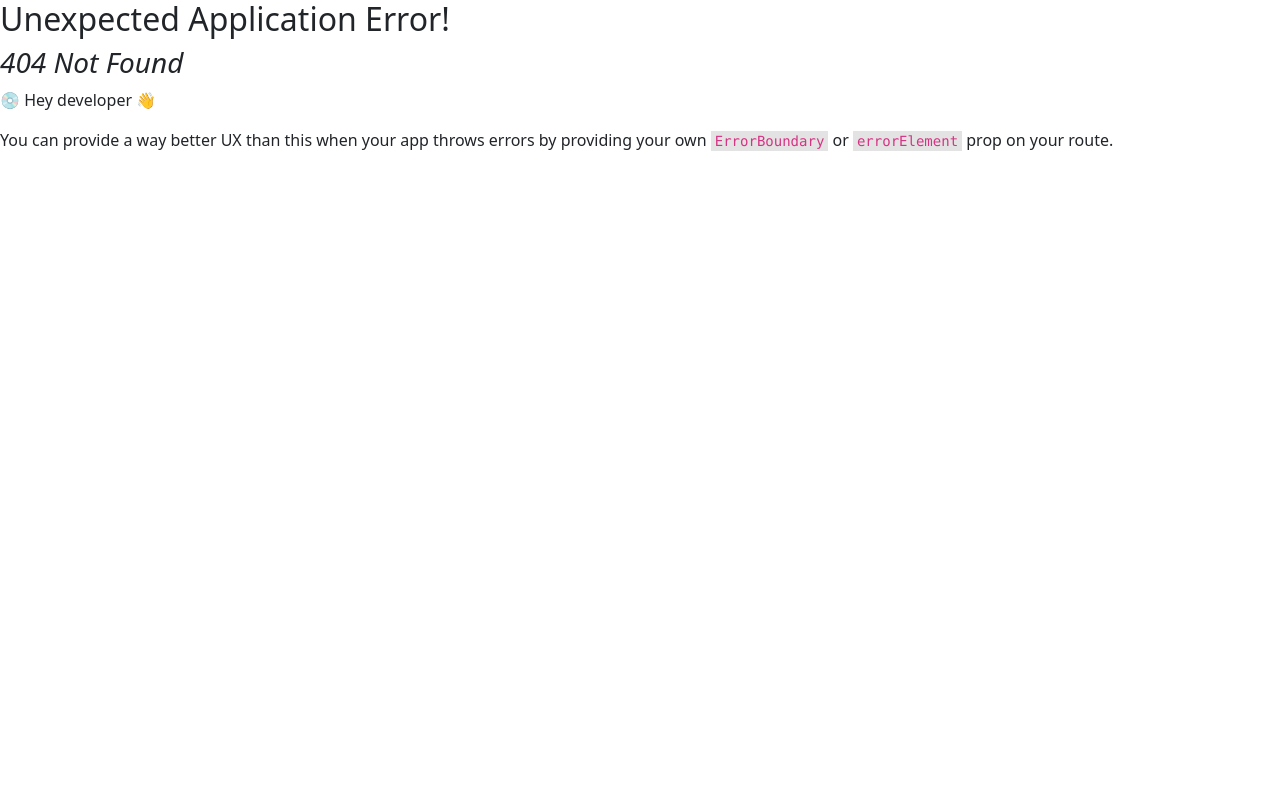
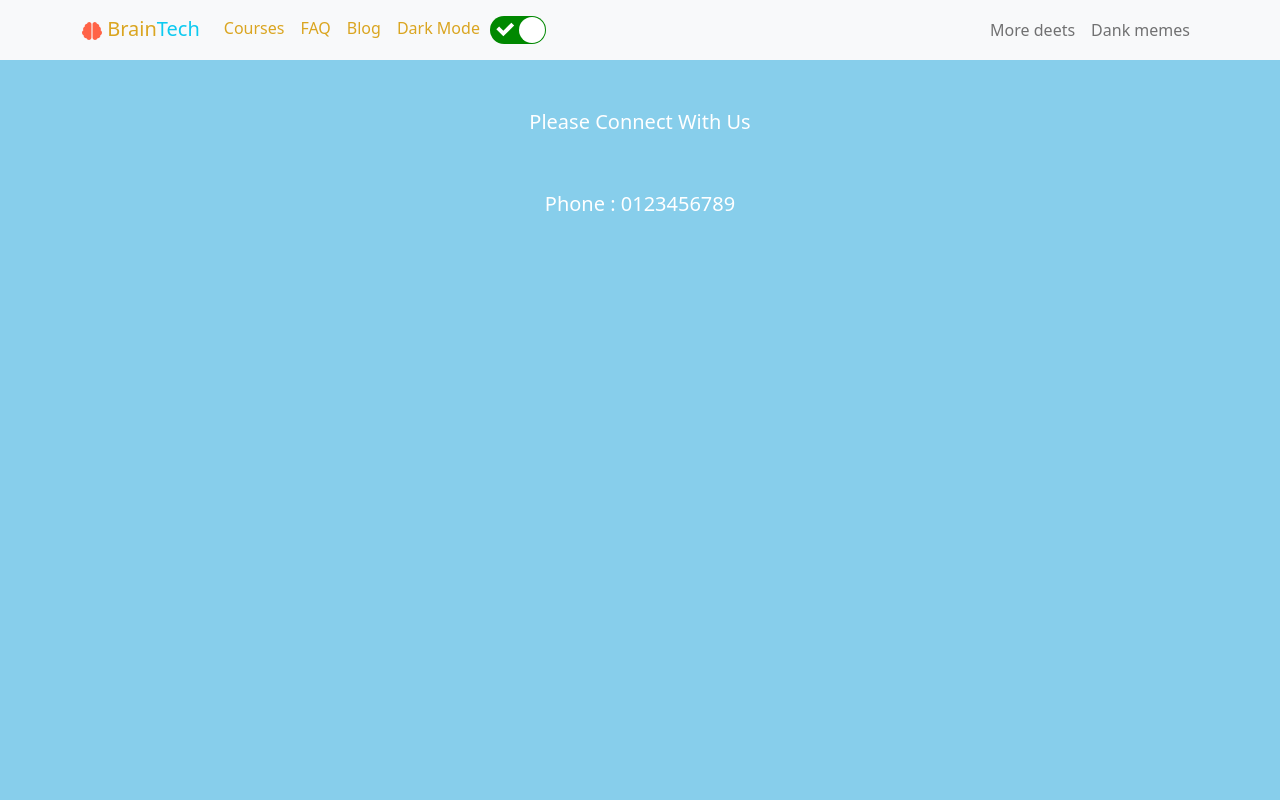
Before and after one commit to tuhinahmed-cse/-BrainTech-Client-side, a React (Create React App) app: page /contact in a window 1280 px wide. Before the commit this address had no page. Shown: the top 800 px of the page. Built offline with nearby package versions, Linux system fonts and the light colour scheme.

Commit message:
navbar and toogle part update

```diff
--- a/package.json
+++ b/package.json
@@ -14,6 +14,7 @@
     "react-icons": "^4.6.0",
     "react-router-dom": "^6.4.2",
     "react-scripts": "5.0.1",
+    "react-switch": "^7.0.0",
     "web-vitals": "^2.1.4"
   },
   "scripts": {
--- /dev/null
+++ b/src/MainPages/Course/Course.js
@@ -0,0 +1,11 @@
+import React from 'react';
+
+const Course = () => {
+    return (
+        <div>
+            <h2>This Is Course Page</h2>
+        </div>
+    );
+};
+
+export default Course;
--- /dev/null
+++ b/src/components/Blog/Blog.js
@@ -0,0 +1,11 @@
+import React from 'react';
+
+const Blog = () => {
+    return (
+        <div>
+            <h4> Welcome to Blog Page</h4>
+        </div>
+    );
+};
+
+export default Blog;
--- /dev/null
+++ b/src/components/Contact/Contact.js
@@ -0,0 +1,13 @@
+import React from 'react';
+
+const Contact = () => {
+    return (
+        <div style={{backgroundColor:'skyblue', height:'840px'}}>
+
+            <h5 className='text-white text-align-center' style={{textAlign: 'center', padding:'50px'}}> Please Connect With Us</h5>
+            <h5 className='text-white text-align-center' style={{textAlign: 'center'}}> Phone : 0123456789</h5>
+        </div>
+    );
+};
+
+export default Contact;
--- /dev/null
+++ b/src/components/FAQ/FAQ.js
@@ -0,0 +1,14 @@
+import React from 'react';
+
+const FAQ = () => {
+    return (
+        <div>
+            <div style={{backgroundColor:'skyblue', height:'840px'}}>
+
+<h5 className='text-white text-align-center' style={{textAlign: 'center', padding:'50px'}}> Frequently Asked Questions To Us</h5>
+</div>
+        </div>
+    );
+};
+
+export default FAQ;
--- a/src/components/Header/Header.js
+++ b/src/components/Header/Header.js
@@ -1,12 +1,20 @@
-import React from 'react';
+import React, { useState } from 'react';
 import Container from 'react-bootstrap/Container';
 import Nav from 'react-bootstrap/Nav';
 import Navbar from 'react-bootstrap/Navbar';
 import { FaBrain } from 'react-icons/fa';
 import { Link } from 'react-router-dom';
+import ReactSwitch from 'react-switch';
 
 
 const Header = () => {
+
+  const [theme, setTheme] = useState("dark");
+  const toggleTheme = () => {
+      setTheme((curr) => (curr === "light" ? "dark" : "light"));
+    };
+
+
     return (
         <Navbar className='' collapseOnSelect expand="lg" bg="light" variant="light">
       <Container>
@@ -14,10 +22,15 @@ const Header = () => {
         <Navbar.Toggle aria-controls="responsive-navbar-nav" />
         <Navbar.Collapse id="responsive-navbar-nav">
           <Nav className=" me-auto"  >
-            <Nav.Link style={{color:'goldenrod'}} >Courses</Nav.Link>
-            <Nav.Link style={{color:'goldenrod'}}>FAQ</Nav.Link>
-            <Nav.Link style={{color:'goldenrod'}}>Blog</Nav.Link>
-            <Nav.Link style={{color:'goldenrod'}}>Toggle</Nav.Link>
+            <Nav.Link  ><Link to='/course' style={{color:'goldenrod', textDecoration:'none'}}>Courses</Link></Nav.Link>
+            <Nav.Link  ><Link to='/faq' style={{color:'goldenrod', textDecoration:'none'}}>FAQ</Link></Nav.Link>
+            <Nav.Link  ><Link to='/blog' style={{color:'goldenrod', textDecoration:'none'}}>Blog</Link></Nav.Link>
+            <Nav.Link  ><div  id={theme}>
+        <div className="switch d-flex">
+          <label style={{color:'goldenrod', marginRight:'10px'}}> {theme === "light" ? "Light Mode" : "Dark Mode"}</label>
+          <ReactSwitch onChange={toggleTheme} checked={theme === "dark"} />
+        </div>
+      </div></Nav.Link>
 
           </Nav>
           <Nav>
--- a/src/components/Home/Home.js
+++ b/src/components/Home/Home.js
@@ -1,8 +1,7 @@
 import React from 'react';
 import { Col, Container, Image, Row } from 'react-bootstrap';
-import Carousel from 'react-bootstrap/Carousel';
 import Button from 'react-bootstrap/Button';
-import Footer from '../Footer/Footer';
+import { Link } from 'react-router-dom';
 
 const Home = () => {
     return (
@@ -17,8 +16,9 @@ const Home = () => {
             <h2 className='text-white'>Best Online Education Expertise</h2>
             <p className='text-white'>Online learning requires more self-regulation, intrinsic motivation and independence from the learner than the traditional classroom education.</p>
 
-            <Button className='mb-3' variant="outline-light">Visit Our All Courses</Button>
-            <Button variant="outline-light">Contact with Us for More Info</Button>
+
+            <Link to='/course' ><Button variant="outline-light" className='mb-3'>Visit Our All Courses</Button></Link>
+            <Link to='/contact' ><Button variant="outline-light">Contact with Us for More Info</Button></Link>
 
         </Col>
 
```
Also changed, not shown: src/Router/Router.js (+21 -0 lines), 1 other file (tests, documents, lock files or other folders).
